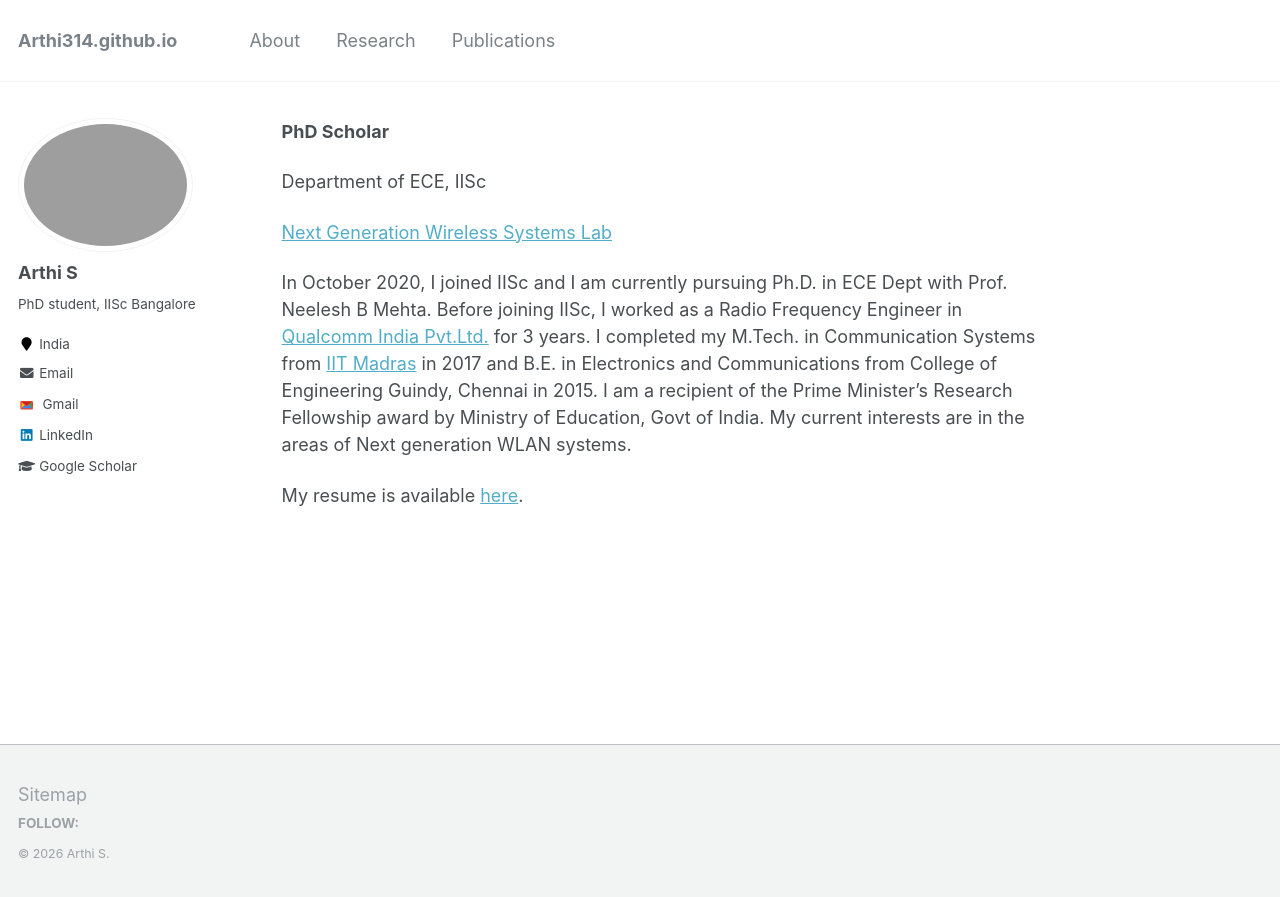
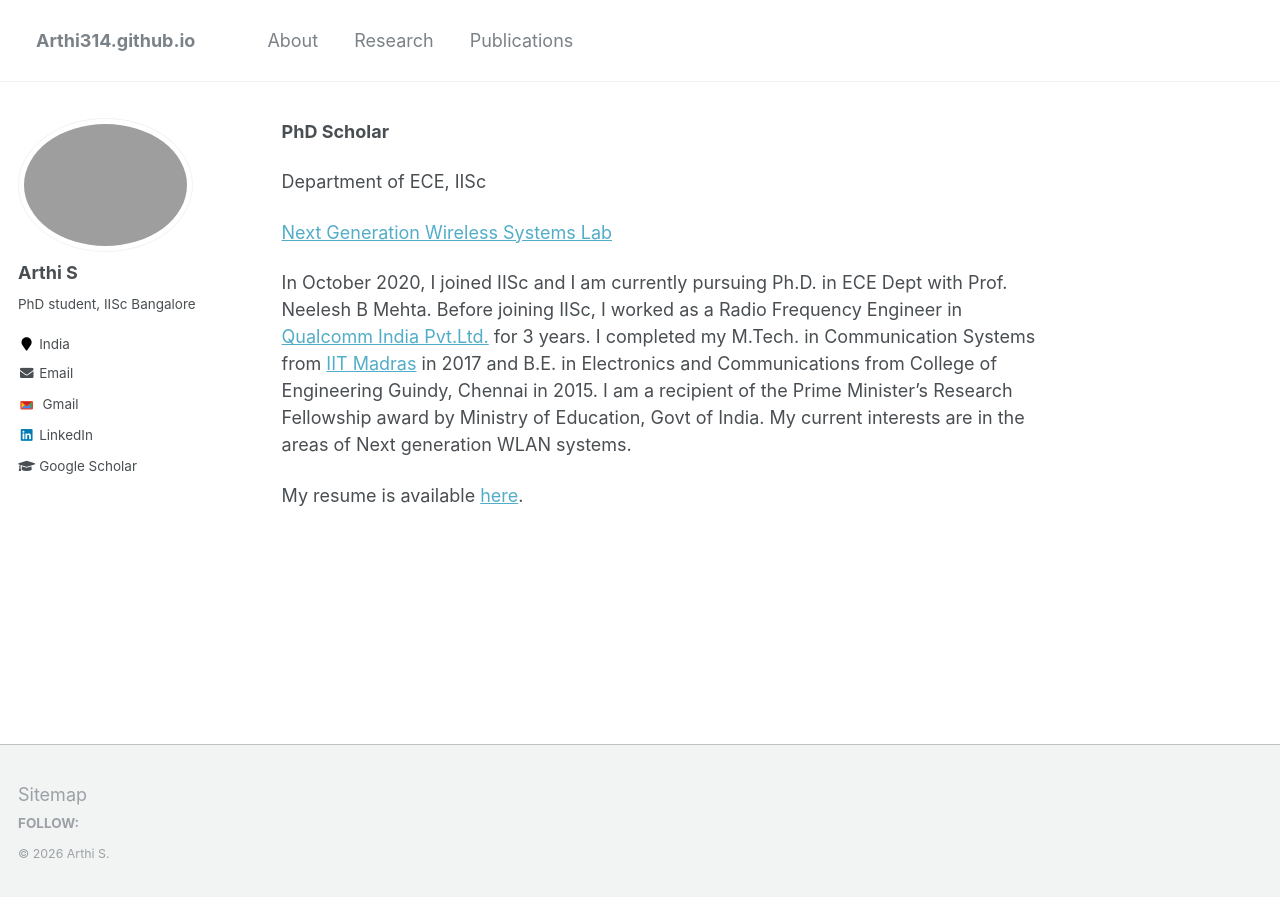
Before and after one commit to Arthi314/Arthi314.github.io, a Jekyll site: the page built from _pages/about.md, in a window 1280 px wide. Shown: the top 897 px of the page. Built offline with Jekyll 4.4.1, drawn with Linux system fonts in a browser that asks for light colours.

Commit message:
Update main.scss

```diff
--- a/assets/css/main.scss
+++ b/assets/css/main.scss
@@ -44,10 +44,23 @@
 .sidebar .author__urls a,
 .author__urls a {
   text-decoration: none !important;
+  background-image: none !important; /* Ensures theme border-lines are also removed */
 }
 
 .sidebar__right .author__urls a:hover,
 .sidebar .author__urls a:hover,
 .author__urls a:hover {
   text-decoration: none !important;
+  background-image: none !important;
 }
+
+/* Align top navigation header and layout content to the left */
+.masthead__inner-wrap {
+  max-width: 100% !important;
+  padding-left: 2em !important;
+  padding-right: 2em !important;
+}
+
+.initial-content {
+  max-width: 100% !important;
+}
```
